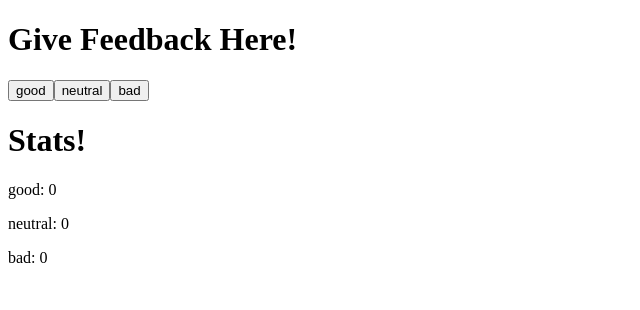
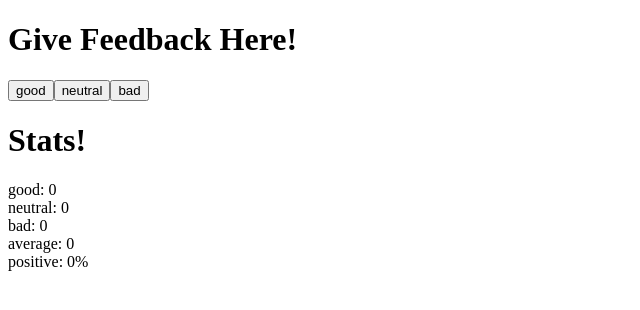
Before and after one commit to DonovanDarko/FullStackOpen, a React (Vite) app in the folder part1/unicafe/: page / in a window 1280 px wide. Shown: the top 310 px of the page, without its empty margins (0-640 px from the left). Built offline with nearby package versions, Linux system fonts and the light colour scheme.

Commit message:
exercise 1.7

```diff
--- a/part1/unicafe/src/App.jsx
+++ b/part1/unicafe/src/App.jsx
@@ -5,7 +5,7 @@ const Button = ({ handleClick, text }) => (
 )
 
 const Stat = ({ values, statistic }) => (
-  <p>{statistic}: {values[statistic]}</p>
+  <div>{statistic}: {values[statistic]}</div>
 )
 
 const App = () => {
@@ -20,6 +20,22 @@ const App = () => {
     'bad': bad
   }
 
+  const totalFeedback = good+neutral+bad
+
+  const calculateAverage = () => {
+    if (totalFeedback) {
+      return (values['good']*1 + values['bad']*-1)/(totalFeedback)
+    }
+    return 0
+  }
+
+  const percentPositiveFeedback = () => {
+    if (totalFeedback) {
+      return (values['good']*100/totalFeedback)
+    }
+    return 0
+  }
+
   return (
     <div>
       <h1>Give Feedback Here!</h1>
@@ -31,6 +47,8 @@ const App = () => {
       <Stat values={values} statistic='good'/>
       <Stat values={values} statistic='neutral'/>
       <Stat values={values} statistic='bad'/>
+      <div>average: {calculateAverage()}</div>
+      <div>positive: {percentPositiveFeedback()}%</div>
 
     </div>
   )
```
